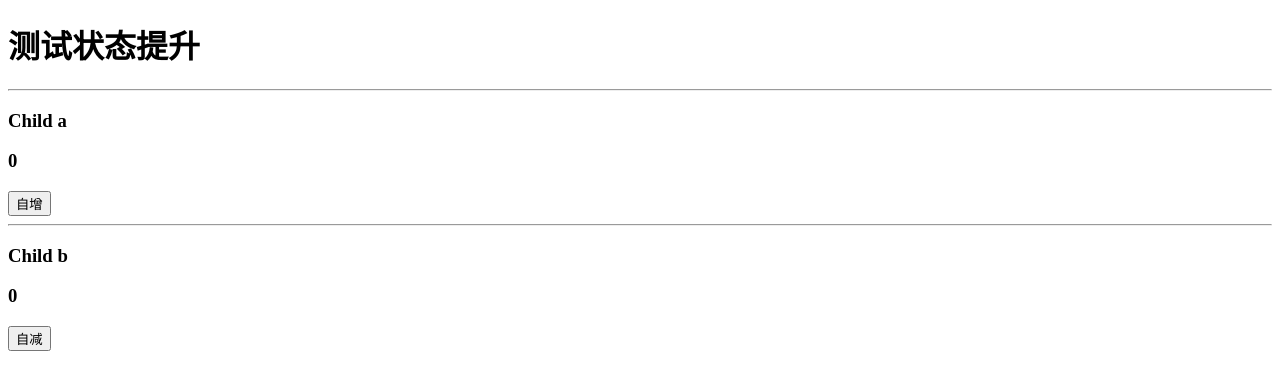
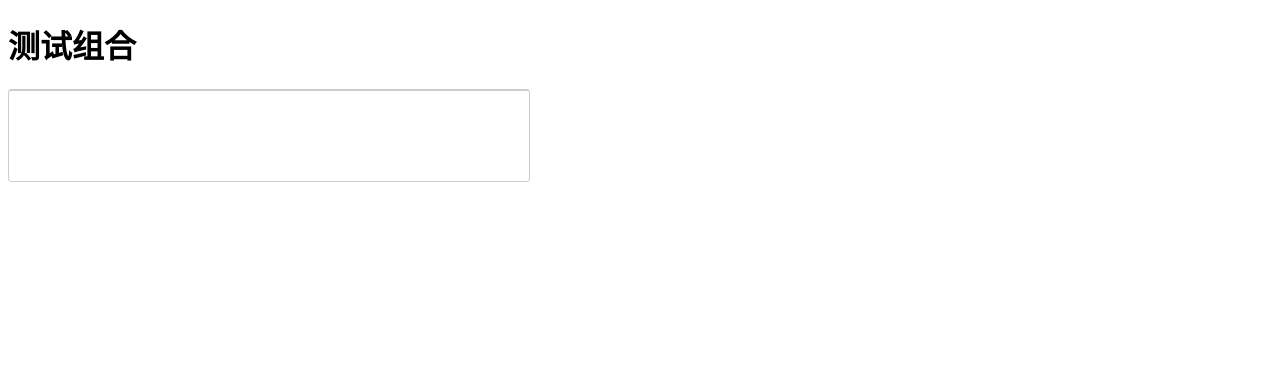
Before and after one commit to eric-t-mac/KZK, a React app: page /#/ in a window 1280 px wide. Shown: the top 390 px of the page. Built offline with nearby package versions, Linux system fonts and the light colour scheme.

Commit message:
refresh：COMBINE

```diff
--- a/src/App.js
+++ b/src/App.js
@@ -9,14 +9,15 @@ import React from 'react'
 // import TestForm from './views/study/TestForm'
 // import TestLife from './views/study/TestLife'
 // import TestLang from './views/study/TestLang'
-import TestLift from './views/study/TestLift'
+// import TestLift from './views/study/TestLift'
+import TestCombine from './views/study/TestCombine'
 
 // const ele = <h1>Hello React 2009</h1>
 
 // 类组件，组件定义
 class App extends React.Component {
   render() {
-    return <TestLift />
+    return <TestCombine />
   }
 }
 
--- a/src/assets/css/common.css
+++ /dev/null
@@ -1,35 +0,0 @@
-.hello {
-  font-size: 100px;
-  color: blue;
-}
-
-.jsx {
-  color: red;
-}
-
-.img {
-  display: block;
-  width: 100px;
-  height: 100px;
-}
-
-.d1 {
-  display: block;
-}
-.d2 {
-  display: none;
-}
-
-.render-lang {
-  &>span {
-    display: inline-block;
-    padding: 10px 20px;
-    border: 1px solid #eee;
-    cursor: pointer;
-  }
-  &>span.on {
-    background-color: orange;
-    color: white;
-    border-color: orange;
-  }
-}
--- /dev/null
+++ b/src/assets/css/common.scss
@@ -0,0 +1,58 @@
+.hello {
+  font-size: 100px;
+  color: blue;
+}
+
+.jsx {
+  color: red;
+}
+
+.img {
+  display: block;
+  width: 100px;
+  height: 100px;
+}
+
+.d1 {
+  display: block;
+}
+.d2 {
+  display: none;
+}
+
+/* 自定义语言选择器 */
+.render-lang {
+  &>span {
+    display: inline-block;
+    padding: 10px 20px;
+    border: 1px solid #eee;
+    cursor: pointer;
+  }
+  &>span.on {
+    background-color: orange;
+    color: white;
+    border-color: orange;
+  }
+}
+
+/* 自定义弹窗 */
+.re-modal {
+  width: 520px;
+  border: 1px solid #ccc;
+  border-radius: 3px;
+  background-color: white;
+  .re-modal-header{
+    line-height: 50px;
+    border-bottom: 1px solid #ccc;
+  }
+  .re-modal-content{
+    box-sizing: border-box;
+    padding: 20px;
+    font-size: 12px;
+  }
+  .re-modal-footer{
+    height: 50px;
+    box-sizing: border-box;
+    padding: 0 20px;
+  }
+}
--- a/src/main.js
+++ b/src/main.js
@@ -8,7 +8,7 @@ import React from 'react'
 import ReactDOM from 'react-dom'
 import App from './App'
 
-import '@/assets/css/common.css'
+import '@/assets/css/common.scss'
 import '@/assets/css/style.scss'
 
 // render的第一个参数必须是一个 React元素
--- /dev/null
+++ b/src/views/study/TestCombine.js
@@ -0,0 +1,28 @@
+import React from "react";
+
+const ReModal = props => {
+    return (
+        <div className="re-modal">
+            <div className="re-modal-header"></div>
+            <div className="re-modal-content"></div>
+            <div className="re-modal-footer"></div>
+        </div>
+    )
+}
+
+export default class TestCombine extends React.Component {
+    constructor(props) {
+        super(props)
+        this.state = {
+
+        }
+    }
+    render() {
+        return (
+            <div>
+                <h1>测试组合</h1>
+                <ReModal></ReModal>
+            </div>
+        )
+    }
+}
```
